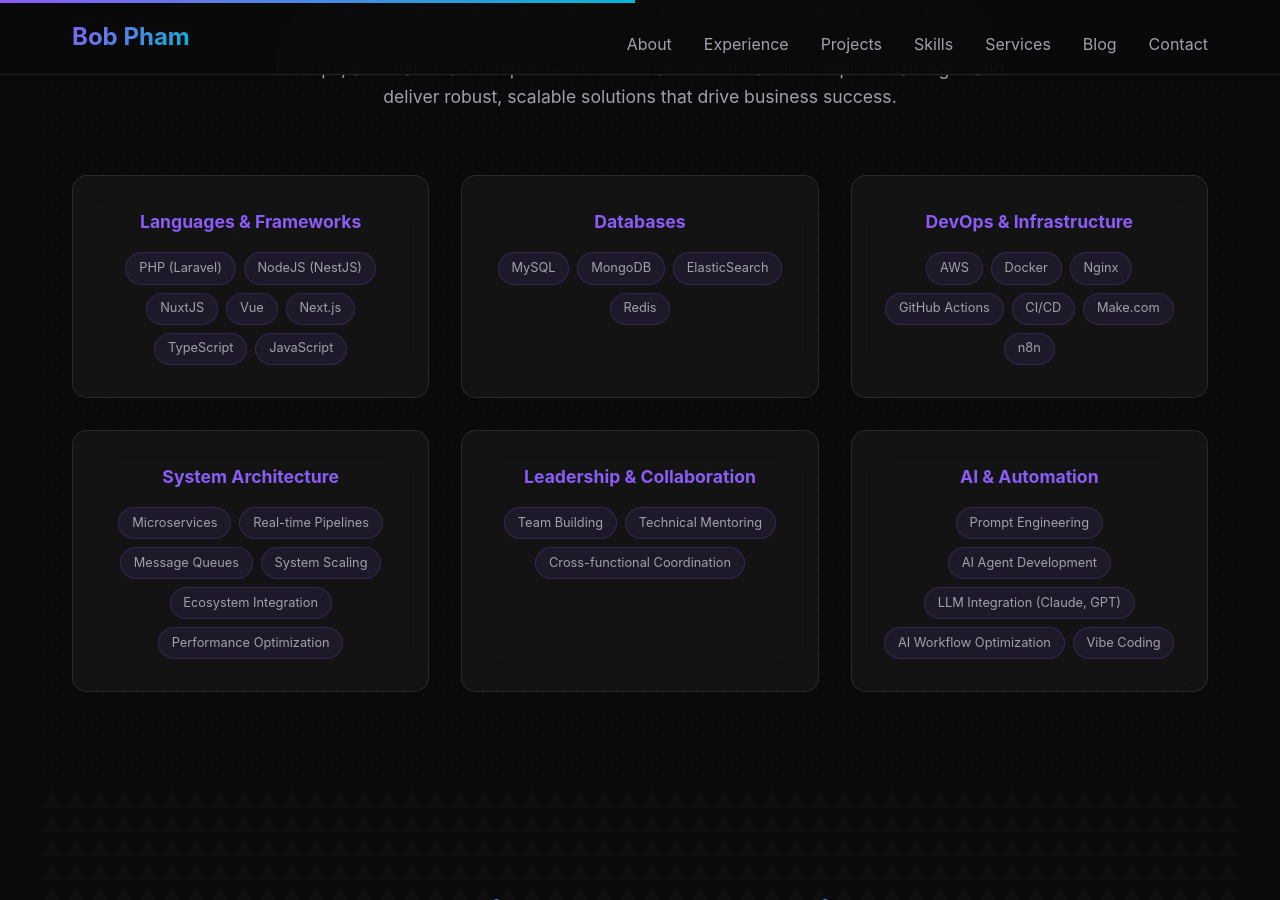
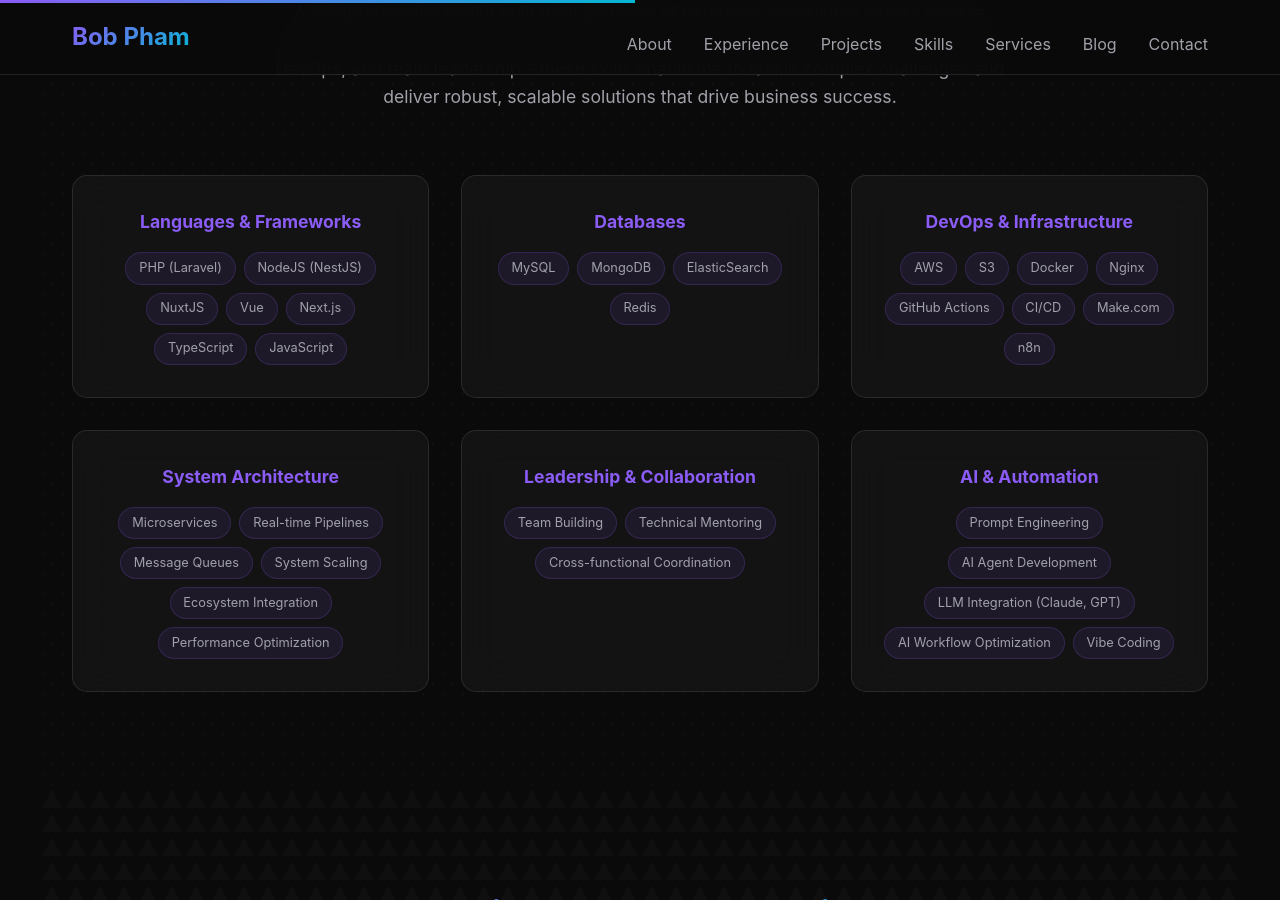
Before and after one commit to phamquocbuu/buu, a Jekyll site: the page index.html, which Jekyll copies as it is, in a window 1280 px wide and 900 px high, scrolled down 4440 px. Built offline with Jekyll 4.4.1, drawn with Linux system fonts in a browser that asks for light colours.

Commit message:
feat: Add S3 to DevOps & Infrastructure skills
- Add AWS S3 for cloud storage, file management, and asset distribution
- Reinforces AWS expertise in infrastructure management

```diff
--- a/index.html
+++ b/index.html
@@ -399,6 +399,7 @@
                 <h3>DevOps & Infrastructure</h3>
                 <div class="skill-tags">
                     <span class="skill-tag">AWS</span>
+                    <span class="skill-tag">S3</span>
                     <span class="skill-tag">Docker</span>
                     <span class="skill-tag">Nginx</span>
                     <span class="skill-tag">GitHub Actions</span>
```
